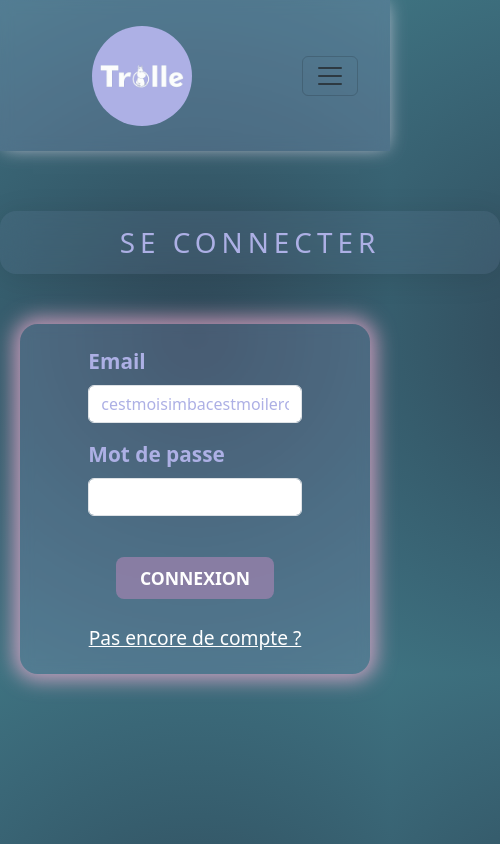
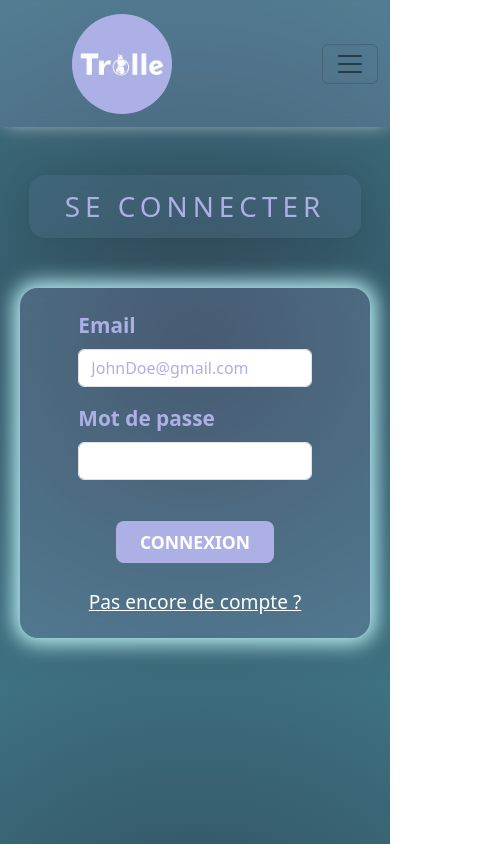
Before and after one commit to Poupiio/POEC_Fil_Rouge_Front, an Angular app: page /login in a window 390 px wide. Shown: the whole page, 500 px wide, since content can reach past the window. Built offline with nearby package versions, Linux system fonts and the light colour scheme.

Commit message:
fix the css of the form and add media querries

```diff
--- a/src/app/app.component.scss
+++ b/src/app/app.component.scss
@@ -2,11 +2,10 @@ header {
    box-shadow: 0px 0px 18px -4px rgba(251,235,251,0.81);
 
    nav {
-      padding: 20px;
       background: rgba(173, 176, 229, 0.19);
       backdrop-filter: blur(6.6px);
       // box-shadow: 0px 0px 20px 6px rgb(185, 240, 245);
-      margin-bottom: 60px;
+      margin-bottom: 3em;
 
       img {
          margin-left: 60px;
--- a/src/app/login/login.component.html
+++ b/src/app/login/login.component.html
@@ -11,7 +11,7 @@
         class="form-control loginInput"
         id="email"
         aria-describedby="emailHelp"
-        placeholder="cestmoisimbacestmoileroi@gmail.com"
+        placeholder="JohnDoe@gmail.com"
         [(ngModel)]="email"
         name="email"
       />
--- a/src/app/login/login.component.scss
+++ b/src/app/login/login.component.scss
@@ -18,11 +18,11 @@ h1 {
    width: 500px;
    height: 500px;
    margin: 0 auto;
-   padding: 15px;
-   border-radius: 50%;
+   margin-bottom: 3em;
+   border-radius: 16px;
 
    background: rgba(173, 176, 229, 0.19);
-   box-shadow: 0px 0px 20px 6px #fdb3d8b3;
+   box-shadow: 0px 0px 20px 6px rgb(185, 240, 245);
    backdrop-filter: blur(6.6px);
 
    color: #ADB0E5;
@@ -38,7 +38,7 @@ h1 {
    }
 
    .loginBtn {
-      background: #9a83acc6;
+      background: #ADB0E5;
       color: white;
       padding: 0.5rem 1.5rem;
       border: none;
@@ -66,21 +66,25 @@ h1 {
    }
 }
 
-.registerForm {
-   box-shadow: 0px 0px 20px 6px rgb(185, 240, 245);
-}
 
-@media screen and (max-width: 860px) {
+@media screen and (min-width: 1100px) and (max-width: 1399px){
    .loginForm {
-      width: 450px;
-      height: 450px;
+      width: 500px;
+      height: 500px;
+
+   }
+   h1{
+      width: 500px;
    }
 }
 
-@media screen and (max-width: 492px) {
+@media screen and (min-width: 500px) and (max-width: 1099) {
    .loginForm {
-      width: 400px;
-      height: 400px;
+      width: 375px;
+      height: 375px;
+   }
+   h1{
+      width: 375px;
    }
 }
 
@@ -90,4 +94,10 @@ h1 {
       height: 350px;
       border-radius: 18px;
    }
+
+   h1 {
+      width: 11.9em;
+   }
+
+
 }
```
